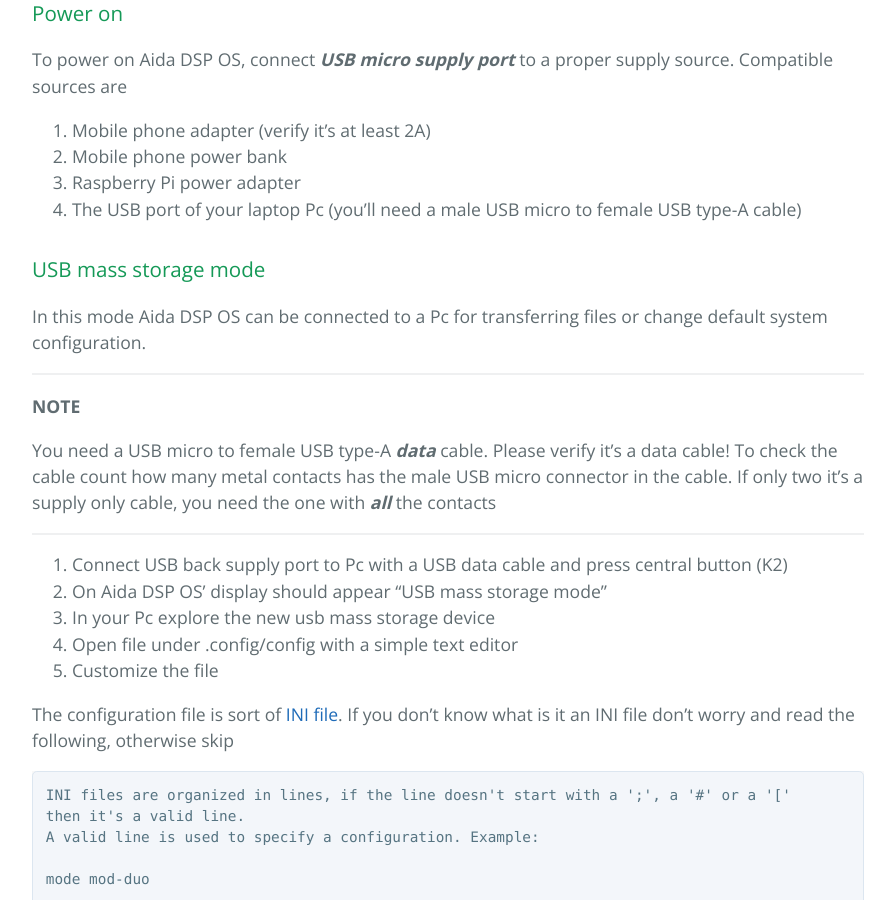
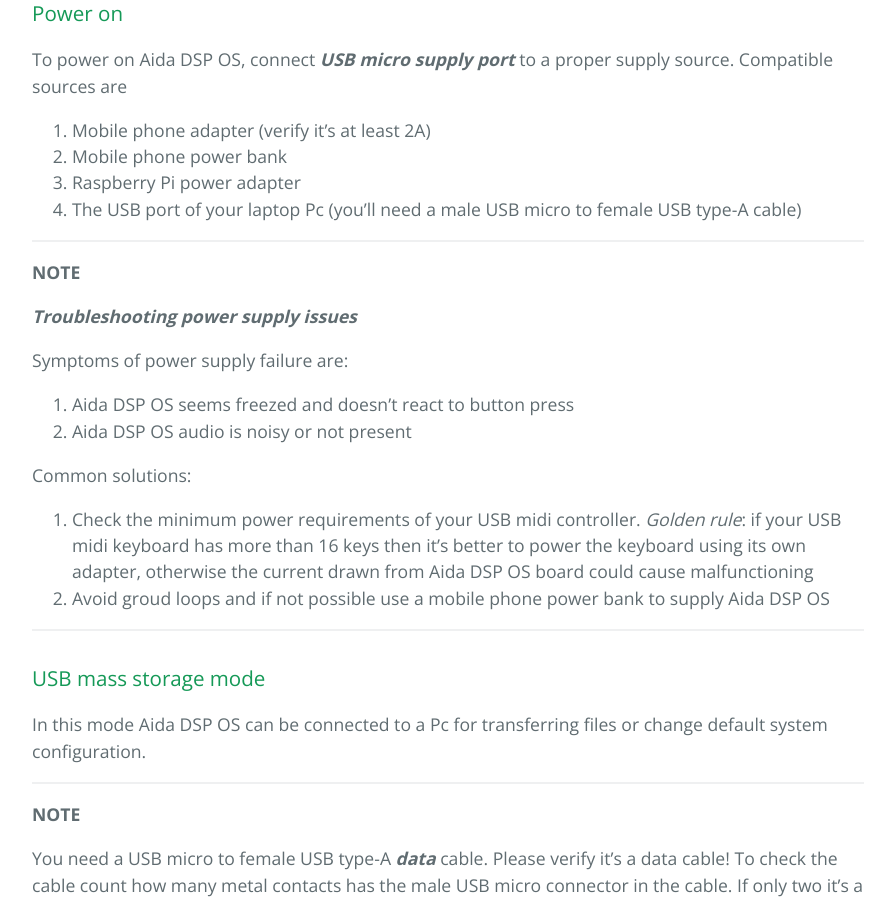
Before and after one commit to AidaDSP/AidaDSP.github.io, a Jekyll site: the page built from aida_dsp_os_manual.md, in a window 1280 px wide and 900 px high, scrolled down 2481 px. Shown: the whole window, without its empty margins (192-1087 px from the left). Built offline with Jekyll 4.4.1, drawn with Linux system fonts in a browser that asks for light colours.

Commit message:
Added powersupply troubleshooting

```diff
--- a/aida_dsp_os_manual.md
+++ b/aida_dsp_os_manual.md
@@ -48,6 +48,23 @@ To power on Aida DSP OS, connect _**USB micro supply port**_ to a proper supply
 2. Mobile phone power bank
 3. Raspberry Pi power adapter
 4. The USB port of your laptop Pc (you'll need a male USB micro to female USB type-A cable)
+
+---
+**NOTE**
+
+_**Troubleshooting power supply issues**_
+
+Symptoms of power supply failure are:
+1. Aida DSP OS seems freezed and doesn't react to button press
+2. Aida DSP OS audio is noisy or not present
+
+Common solutions:
+1. Check the minimum power requirements of your USB midi controller. _Golden rule_: if your USB midi
+keyboard has more than 16 keys then it's better to power the keyboard using its own adapter, otherwise the current
+drawn from Aida DSP OS board could cause malfunctioning
+2. Avoid groud loops and if not possible use a mobile phone power bank to supply Aida DSP OS
+
+---
 
 ### USB mass storage mode
 
```
